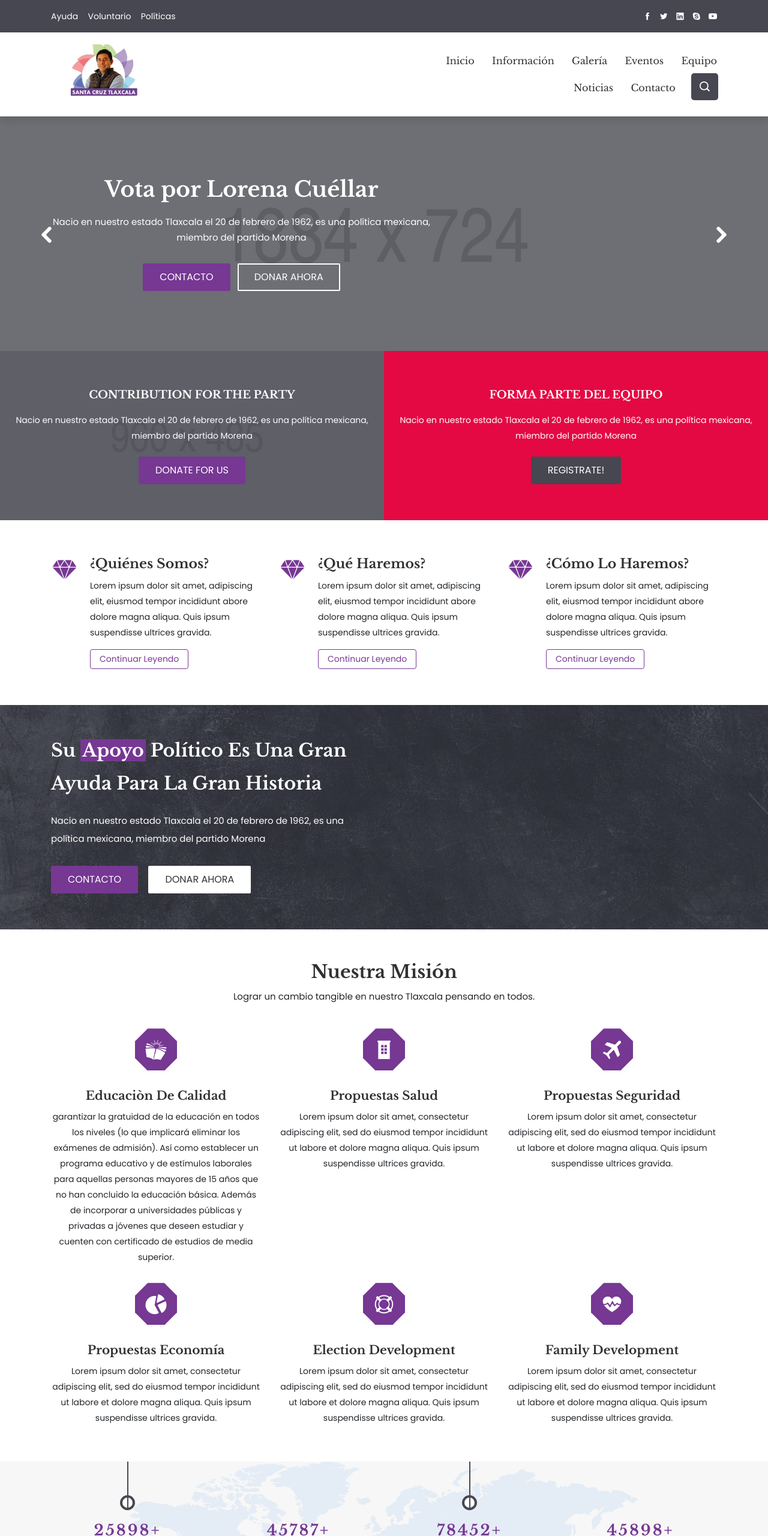
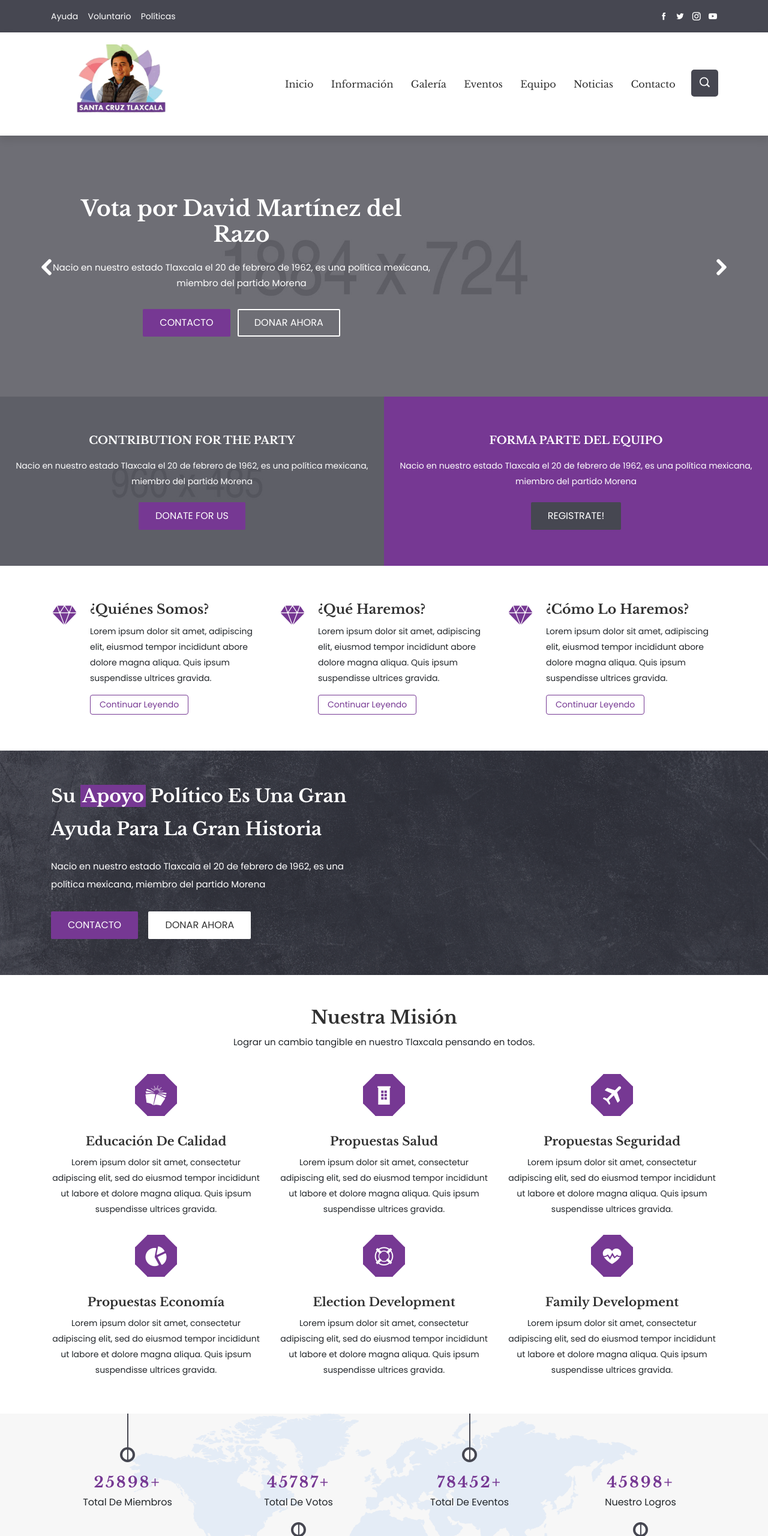
Before and after one commit to miguelbeatles/politic-campaing-david, a plain HTML site: page default/index.html in a window 1280 px wide. Shown: the top 2560 px of the page at 60% size. Drawn offline with nearby package versions, Linux system fonts and the light colour scheme; a script that the page names is missing; files whose address does not match are found by name.

Commit message:
Fucking Whore

```diff
--- a/default/assets/css/style.css
+++ b/default/assets/css/style.css
@@ -206,7 +206,7 @@ img {
 .owl-theme .owl-nav [class*="owl-"] {
 	margin: 0 3px;
 	padding: 0;
-	background: #e40943;
+	background: #763893;
 	border-radius: 0;
 	font-size: 25px;
 	width: 40px;
@@ -297,7 +297,7 @@ Preloader Area CSS
 	left: 0;
 	width: 100%;
 	height: 100%;
-	background-color: #c20021;
+	background-color: #763893;
 	-webkit-animation: sk-foldCubeAngle 2.4s infinite linear both;
 	animation: sk-foldCubeAngle 2.4s infinite linear both;
 	-webkit-transform-origin: 100% 100%;
@@ -1068,7 +1068,7 @@ Boxes Area CSS
 */
 .boxes-area {
 	position: relative;
-	background: #e40943;
+	background: #763893;
 }
 .boxes-area::before, .boxes-area::after {
     content: '';
@@ -1973,7 +1973,7 @@ Achievement Area CSS
 }
 .video-play-btn i {
 	font-size: 30px;
-	color: #e40943;
+	color: #763893;
 	line-height: 72px;
 }
 .video-play-btn .ripple {
@@ -3096,7 +3096,7 @@ Footer Area CSS
 	top: 10px;
 	width: 28px;
 	height: 1px;
-	background: #e40943;
+	background: #763893;
 }
 .footer-widget .quick-links li a:hover {
     color: #763893;
--- a/default/index.html
+++ b/default/index.html
@@ -22,7 +22,7 @@
 		<!-- Responsive CSS -->
 		<link rel="stylesheet" href="assets/css/responsive.css">
 
-		<title>Lorena Cuéllar - Political HTML5 Template</title>
+		<title>David Martínez - Santa Cruz Tlaxcala</title>
 	</head>
 
 	<body>
@@ -52,11 +52,10 @@
 
                         <div class="col-lg-6 col-md-6">
                             <ul class="social-link">
-                                <li><a href="https://www.facebook.com/lorenacuellarcisneros/?ref=page_internal"><i class="icofont-facebook"></i></a></li>
+                                <li><a href="https://www.facebook.com/David-Mart%C3%ADnez-del-Razo-103567678054948"><i class="icofont-facebook"></i></a></li>
                                 <li><a href="#"><i class="icofont-twitter"></i></a></li>
-                                <li><a href="#"><i class="icofont-linkedin"></i></a></li>
-                                <li><a href="#"><i class="icofont-skype"></i></a></li>
-                                <li><a href="https://www.youtube.com/watch?v=Y0valffQb4E"><i class="icofont-youtube-play"></i></a></li>
+                                <li><a href="#"><i class="icofont-instagram"></i></a></li>
+                                <li><a href="#"><i class="icofont-youtube-play"></i></a></li>
                             </ul>
                         </div>
                     </div>
@@ -70,7 +69,7 @@
             <div class="container">
                 <nav class="main-navbar-nav">
 					<div class="logo">
-						<a href="index.html"><img src="assets/img/logo.png" alt="logo" width="30%"></a>
+						<a href="index.html"><img src="assets/img/logo.png" alt="logo" width="300px"></a>
 					</div>
 
                     <ul class="main-nav">
@@ -106,14 +105,14 @@
                         <div class="row">
                             <div class="home-slides home-slides-two">
                                 <div class="col-lg-7 col-md-12">
-                                    <h1>Vota por Lorena Cuéllar</h1>
+                                    <h1>Vota por David Martínez del Razo</h1>
                                     <p>Nacio en nuestro estado Tlaxcala el 20 de febrero de 1962, es una política mexicana, miembro del partido Morena</p>
                                     <a href="#" class="btn btn-primary">Contacto</a>
                                     <a href="donate.html" class="btn btn-secondary">Donar ahora</a>
                                 </div>
 
                                 <div class="col-lg-7 col-md-12">
-                                    <h1>Vota por Lorena Cuéllar</h1>
+                                    <h1>Vota por David Martínez del Razo</h1>
                                     <p>Nacio en nuestro estado Tlaxcala el 20 de febrero de 1962, es una política mexicana, miembro del partido Morena</p>
                                     <a href="#" class="btn btn-primary">Contacto</a>
                                     <a href="donate.html" class="btn btn-secondary">Donar ahora</a>
@@ -222,8 +221,8 @@
                     <div class="col-md-6 col-lg-6 col-xl-4">
                         <div class="single-mission">
                             <i class="icofont-education"></i>
-                            <h3>Educaciòn de calidad</h3>
-                            <p>garantizar la gratuidad de la educación en todos los niveles (lo que implicará eliminar los exámenes de admisión). Así como establecer un programa educativo y de estímulos laborales para aquellas personas mayores de 15 años que no han concluido la educación básica. Además de incorporar a universidades públicas y privadas a jóvenes que deseen estudiar y cuenten con certificado de estudios de media superior.</p>
+                            <h3>Educación de calidad</h3>
+                            <p>Lorem ipsum dolor sit amet, consectetur adipiscing elit, sed do eiusmod tempor incididunt ut labore et dolore magna aliqua. Quis ipsum suspendisse ultrices gravida.</p>
                         </div>
                     </div>
 
```
